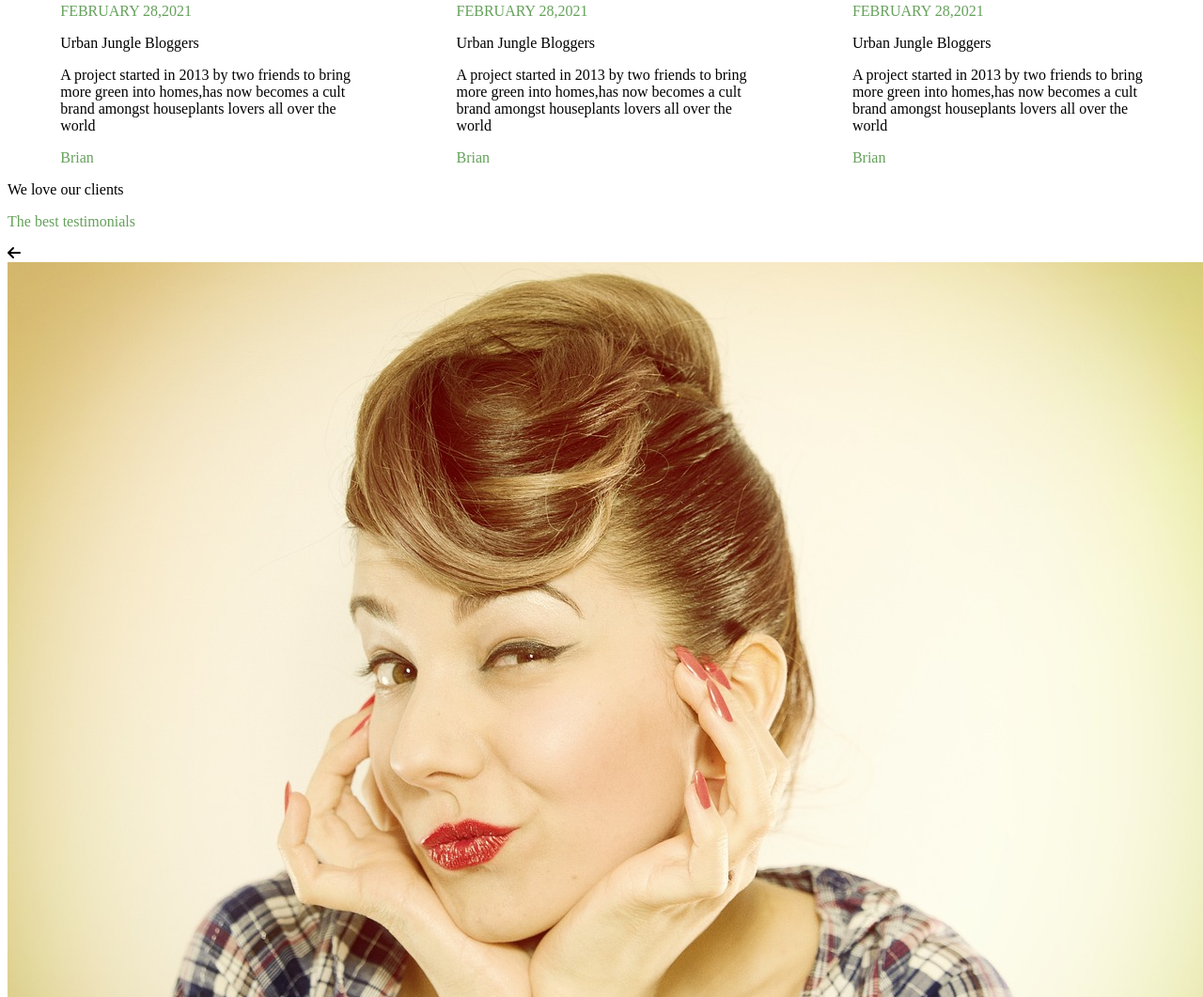
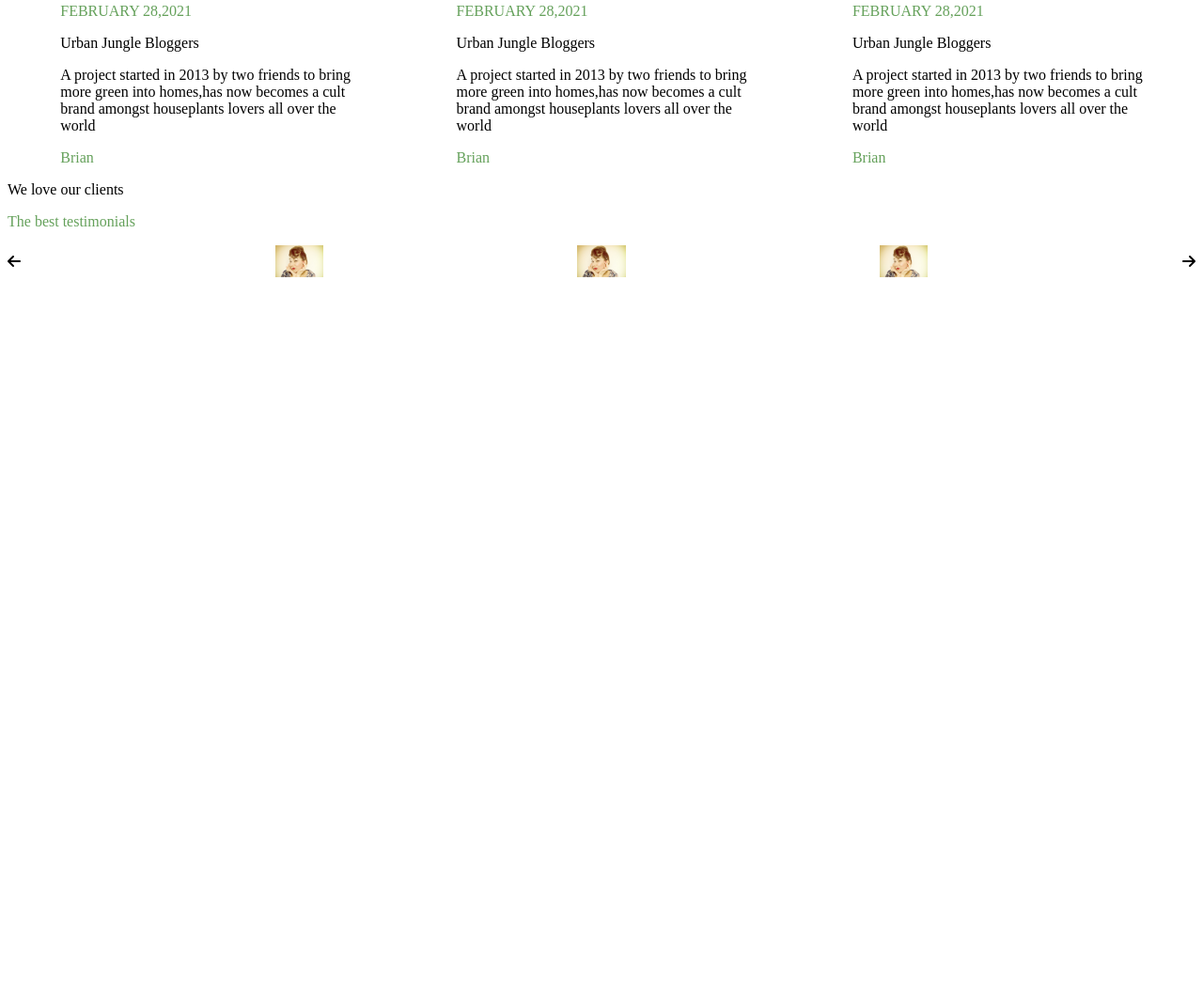
Before and after one commit to Shalom-Keesi/plants-website, a plain HTML site: page index.html in a window 1280 px wide. Shown: the part 3313-4374 px from the top of the page at 94% size. After the commit the page ends 3616 px from the top, so only its background shows below. Drawn offline with Linux system fonts and the light colour scheme.

Commit message:
added changes

```diff
--- a/style.css
+++ b/style.css
@@ -187,3 +187,11 @@ button{
 #latest-blog-title{
     text-align: center;
 }
+.female{
+    zoom: 4%;
+}
+#best-testimonials{
+    display: flex;
+    justify-content: space-between;
+    align-items: center;
+}
```
